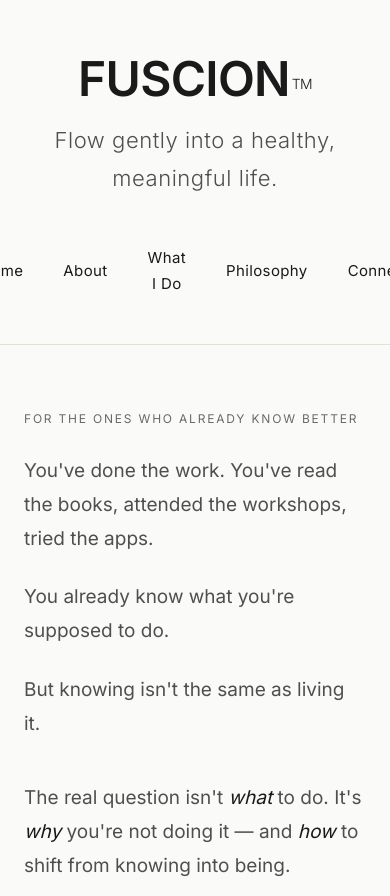
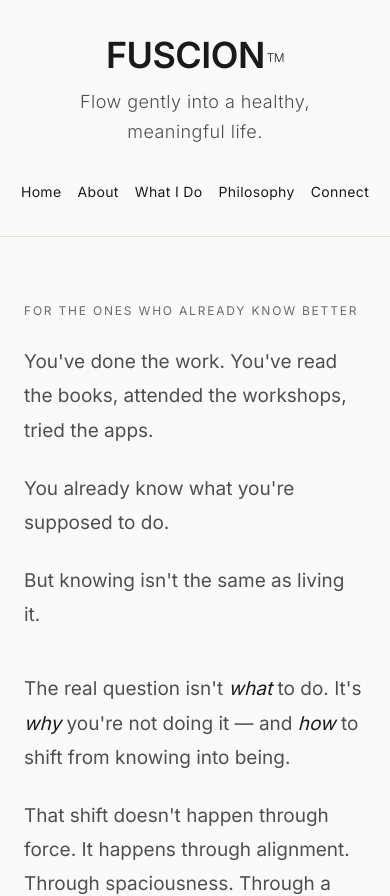
Before and after one commit to willg02/fuscion_v3_final, a React (Vite) app: page / in a window 390 px wide. Shown: the top 896 px of the page. Built offline with nearby package versions, Linux system fonts and the light colour scheme.

Commit message:
Fix mobile navigation responsiveness

```diff
--- a/src/components/Header.jsx
+++ b/src/components/Header.jsx
@@ -9,20 +9,20 @@ const Header = () => {
   };
 
   return (
-    <header className="py-12 px-6 border-b border-[#E4E0D8] bg-[#FAFAF8]">
+    <header className="py-8 md:py-12 px-4 md:px-6 border-b border-[#E4E0D8] bg-[#FAFAF8]">
       <div className="max-w-7xl mx-auto">
         {/* Logo and Tagline */}
-        <div className="text-center mb-12">
-          <h1 className="text-[48px] font-semibold mb-3 tracking-[-0.02em]" style={{ color: '#1A1A1A' }}>
-            FUSCION<sup className="text-[14px] font-light ml-0.5">TM</sup>
+        <div className="text-center mb-8 md:mb-12">
+          <h1 className="text-[36px] md:text-[48px] font-semibold mb-2 md:mb-3 tracking-[-0.02em]" style={{ color: '#1A1A1A' }}>
+            FUSCION<sup className="text-[12px] md:text-[14px] font-light ml-0.5">TM</sup>
           </h1>
-          <p className="text-[22px] font-light tracking-wide" style={{ color: '#4F4F4F' }}>
+          <p className="text-[18px] md:text-[22px] font-light tracking-wide px-4" style={{ color: '#4F4F4F' }}>
             Flow gently into a healthy, meaningful life.
           </p>
         </div>
 
         {/* Navigation */}
-        <nav className="flex justify-center gap-10 text-[15px] font-medium">
+        <nav className="flex flex-wrap justify-center gap-4 md:gap-10 text-[14px] md:text-[15px] font-medium">
           <button
             onClick={() => scrollToSection('home')}
             className="hover:underline transition-all duration-200 tracking-wide"
@@ -39,7 +39,7 @@ const Header = () => {
           </button>
           <button
             onClick={() => scrollToSection('what-i-do')}
-            className="hover:underline transition-all duration-200 tracking-wide"
+            className="hover:underline transition-all duration-200 tracking-wide whitespace-nowrap"
             style={{ color: '#1A1A1A' }}
           >
             What I Do
```
